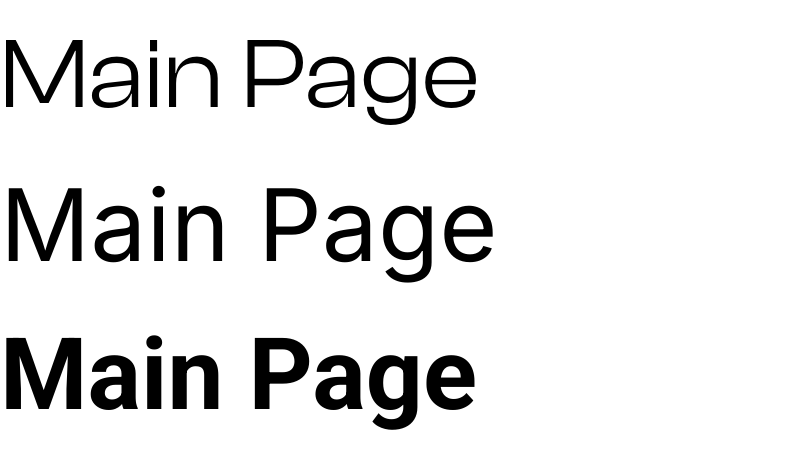
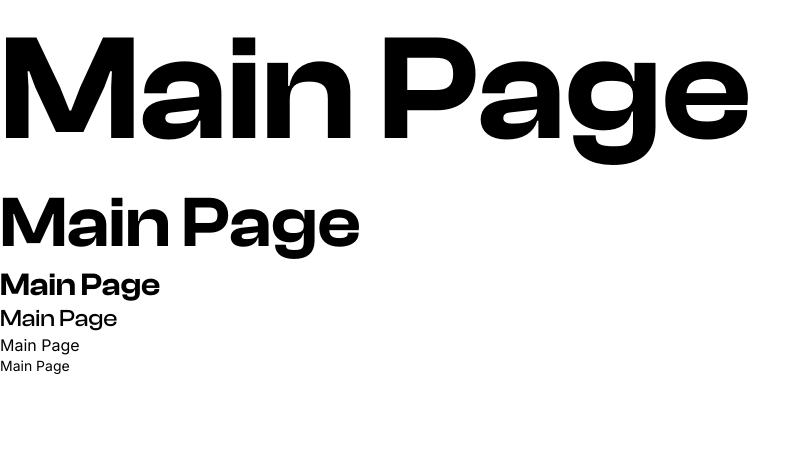
Before and after one commit to GabbereX/webtronics, a Next.js app: page / in a window 1280 px wide. Shown: the top 468 px of the page, without its empty margins (0-810 px from the left). Built offline with nearby package versions, Linux system fonts and the light colour scheme.

Commit message:
feat: font sizes variables registered

```diff
--- a/src/app/layout.tsx
+++ b/src/app/layout.tsx
@@ -57,7 +57,7 @@ const fontsSet = `
 	${ inter.variable }
 	${ clashDisplay.variable }
 	${ roboto.variable }
-	font-inter
+	font-inter leading-5x
 `
 
 interface IProps {
--- a/src/app/page.tsx
+++ b/src/app/page.tsx
@@ -3,15 +3,20 @@ import { FC } from 'react'
 const Main: FC = () => {
 	return (
 		<div>
-			<div className='font-clash-display'>
+			<h1>
 				Main Page
-			</div>
-			<div className='font-inter'>
+			</h1>
+			<h2>
 				Main Page
-			</div>
-			<div className='font-roboto'>
+			</h2>
+			<h3>
 				Main Page
-			</div>
+			</h3>
+			<h4>
+				Main Page
+			</h4>
+			<div>Main Page</div>
+			<div className='text-sm'>Main Page</div>
 		</div>
 	)
 }
--- a/src/styles/globals.css
+++ b/src/styles/globals.css
@@ -1,7 +1,32 @@
 @tailwind base;
+
+h1, h2, h3, h4, h5, h6 {
+	@apply font-clash-display;
+}
+
+h1, h2, h3 {
+	@apply font-semibold;
+}
+
+h4, h5, h6 {
+	@apply font-medium;
+}
+
+h1 {
+	@apply text-h1;
+}
+
+h2 {
+	@apply text-h2;
+}
+
+h3 {
+	@apply text-h3;
+}
+
+h4 {
+	@apply text-2xl leading-7x;
+}
+
 @tailwind components;
 @tailwind utilities;
-
-* {
-	font-size: 100px;
-}
--- a/tailwind.config.js
+++ b/tailwind.config.js
@@ -11,18 +11,28 @@ module.exports = {
 	mode: 'jit',
 	theme: {
 		extend: {
-			colors: {
-				'primary-black': '#1A232E',
-				'secondary-white': '#c7c7c7'
+			// colors: {
+			// 	'primary-black': '#1A232E',
+			// 	'secondary-white': '#c7c7c7'
+			// },
+			fontSize: {
+				h1: [ '9.375rem', '11.25rem' ],
+				h2: [ '4.5rem', '5.4rem' ],
+				h3: [ '2rem', '2.4rem' ],
+				sm: [ '0.875rem', '1.225rem' ]
+			},
+			lineHeight: {
+				['7x']: '1.8rem',
+				['5x']: '1.4rem'
 			},
 			fontFamily: {
 				inter: [ 'var(--font-inter)', ...fontFamily.sans ],
 				roboto: [ 'var(--font-roboto)', ...fontFamily.sans ],
 				['clash-display']: [ 'var(--font-clash-display)', ...fontFamily.sans ]
-			},
-			transitionTimingFunction: {
-				'out-flex': 'cubic-bezier(0.05, 0.6, 0.4, 0.9)'
 			}
+			// transitionTimingFunction: {
+			// 	'out-flex': 'cubic-bezier(0.05, 0.6, 0.4, 0.9)'
+			// }
 		}
 	},
 	plugins: []
```
